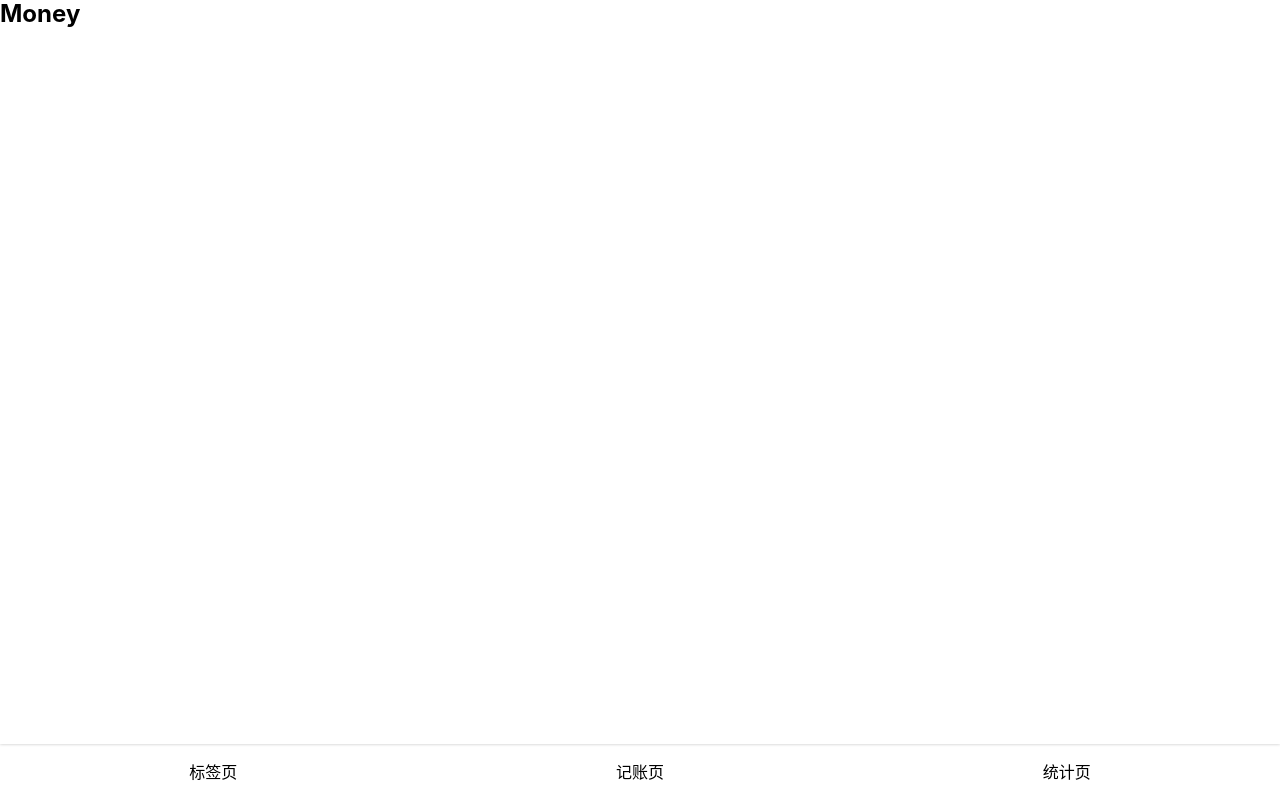
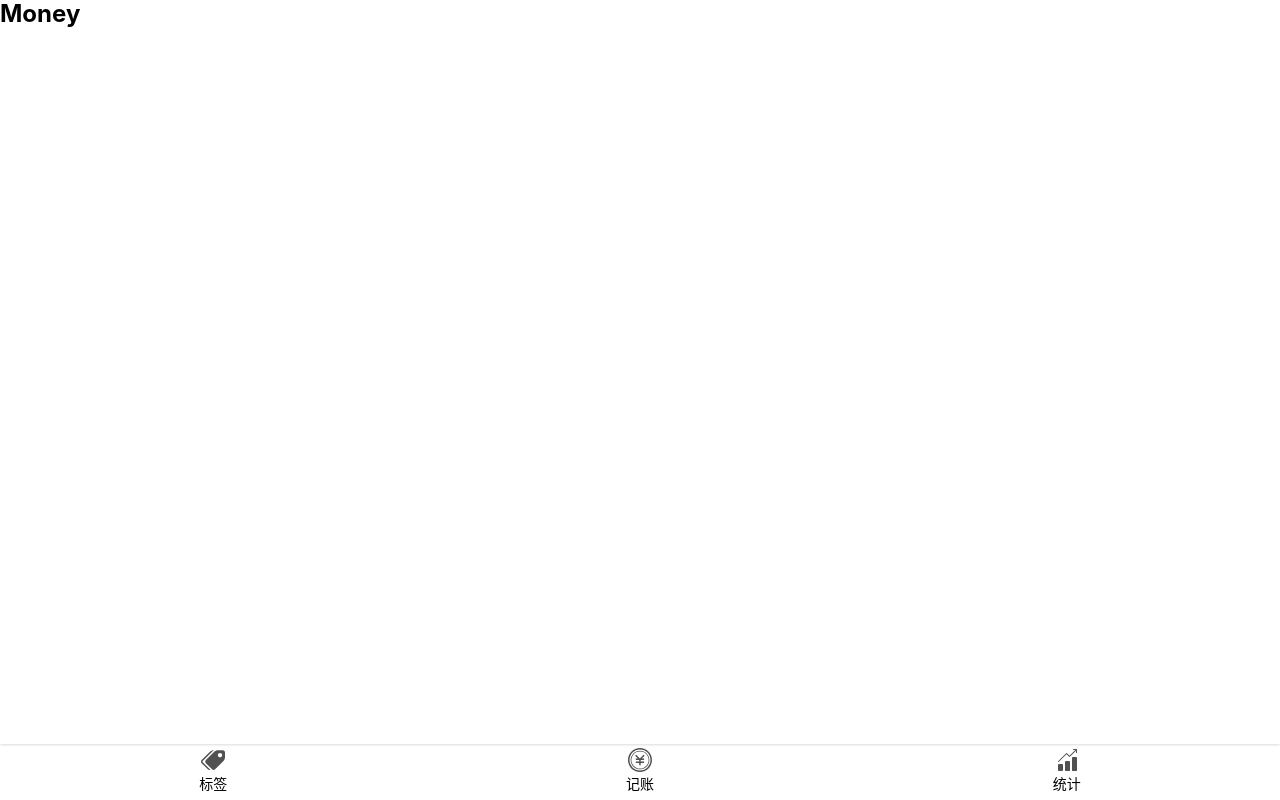
Before and after one commit to Ranze1129/Moon-accountBook, a React app: page /#/money in a window 1280 px wide. Built offline with nearby package versions, Linux system fonts and the light colour scheme.

Commit message:
搞定三个 icon

```diff
--- a/config/webpack.config.js
+++ b/config/webpack.config.js
@@ -351,6 +351,13 @@ module.exports = function (webpackEnv) {
           oneOf: [
             // TODO: Merge this config once `image/avif` is in the mime-db
             // https://github.com/jshttp/mime-db
+            {
+              test: /\.svg$/,
+              use: [
+                {loader: 'svg-sprite-loader', options: {}},
+                {loader: 'svgo-loader', options: {}}
+              ]
+            },
             {
               test: [/\.avif$/],
               type: 'asset',
--- a/src/components/Nav.tsx
+++ b/src/components/Nav.tsx
@@ -1,6 +1,11 @@
 import styled from 'styled-components';
 import {Link} from 'react-router-dom';
 import React from 'react';
+require('icons/tag.svg');
+require('icons/money.svg') ;
+require('icons/chart.svg');
+
+
 
 const NavWrapper = styled.nav`
   line-height: 24px;
@@ -11,7 +16,17 @@ const NavWrapper = styled.nav`
     > li {
       width: 33.33333%;
       text-align: center;
-      padding: 16px;
+      display: flex;
+      padding: 4px 0;
+      flex-direction: column;
+      justify-content: center;
+      align-items: center;
+      font-size: 14px;
+      .icon{
+        width: 24px;
+        height: 24px;
+        fill: #515151;
+      }
     }
   }
 `;
@@ -21,13 +36,22 @@ const Nav = () => {
     <NavWrapper>
       <ul>
         <li>
-          <Link to="/tags">标签页</Link>
+          <svg className="icon">
+            <use xlinkHref="#tag"/>
+          </svg>
+          <Link to="/tags">标签</Link>
         </li>
         <li>
-          <Link to="/money">记账页</Link>
+          <svg className="icon">
+            <use xlinkHref="#money"/>
+          </svg>
+          <Link to="/money">记账</Link>
         </li>
         <li>
-          <Link to="/statistics">统计页</Link>
+          <svg className="icon">
+            <use xlinkHref="#chart"/>
+          </svg>
+          <Link to="/statistics">统计</Link>
         </li>
       </ul>
     </NavWrapper>
--- a/src/index.scss
+++ b/src/index.scss
@@ -24,3 +24,7 @@ body{
   font-size: 16px;
   line-height: 1.2;
 }
+.icon{
+  width: 1em;
+  height: 1em;
+}
```
Also changed, not shown: package.json (+7 -5 lines), src/icons/chart.svg, 1 other file (tests, documents, lock files or other folders).
